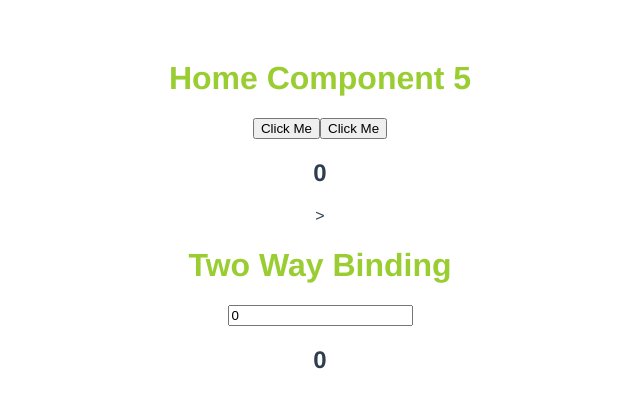
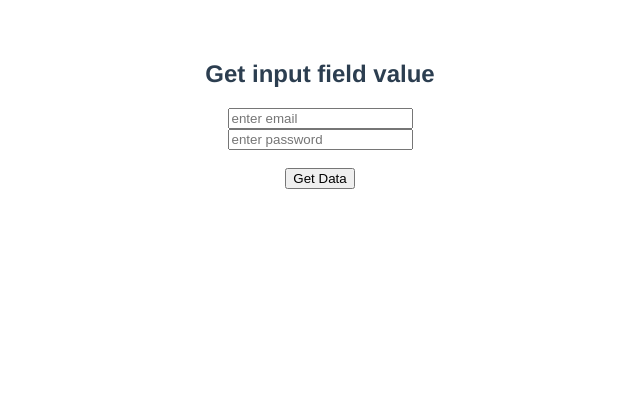
Before and after one commit to hninhnin0929/vue-sample-app-v1, a Vue app: page / in a window 1280 px wide. Shown: the top 408 px of the page, without its empty margins (320-960 px from the left). Built offline with nearby package versions, Linux system fonts and the light colour scheme.

Commit message:
make 2 input fields,func for getting val, data property, apply two-way binding

```diff
--- a/src/components/Home.vue
+++ b/src/components/Home.vue
@@ -1,12 +1,13 @@
 <template>
     <div>
-        <h1 v-on:mousemove="getConsole()">Home Component {{ "Hello".length }}</h1>
-        <button v-on:click="getData('button 1 click')">Click Me</button>
-        <button v-on:dblclick="getData('button 1 click')">Click Me</button>
-        <h2>{{ count }}</h2>>
-        <h1>Two Way Binding</h1>
-        <input type="text" v-model="data"/>
-        <h2>{{ data }}</h2>
+        <h2>Get input field value</h2>
+        <input type="text" placeholder="enter email"
+            v-model="email"/>
+        <br/>
+        <input type="password" placeholder="enter password"
+            v-model="password"/>
+        <br/><br/>
+        <button type="button" v-on:click="getData()">Get Data</button>
     </div>
 </template>
 
@@ -15,17 +16,14 @@
         name: "Home",
         data(){
             return{
-               count: 0,
-               data: 0
+               email: null,
+               password: null
             }
         },
         methods: {
-            getData(data){
-               this.count = this.count + 1
+            getData(){
+               console.warn("values : ", this.email, this.password);
             },
-            getConsole(){
-                this.count = this.count - 1
-            }
         }
     }
 </script>
```
